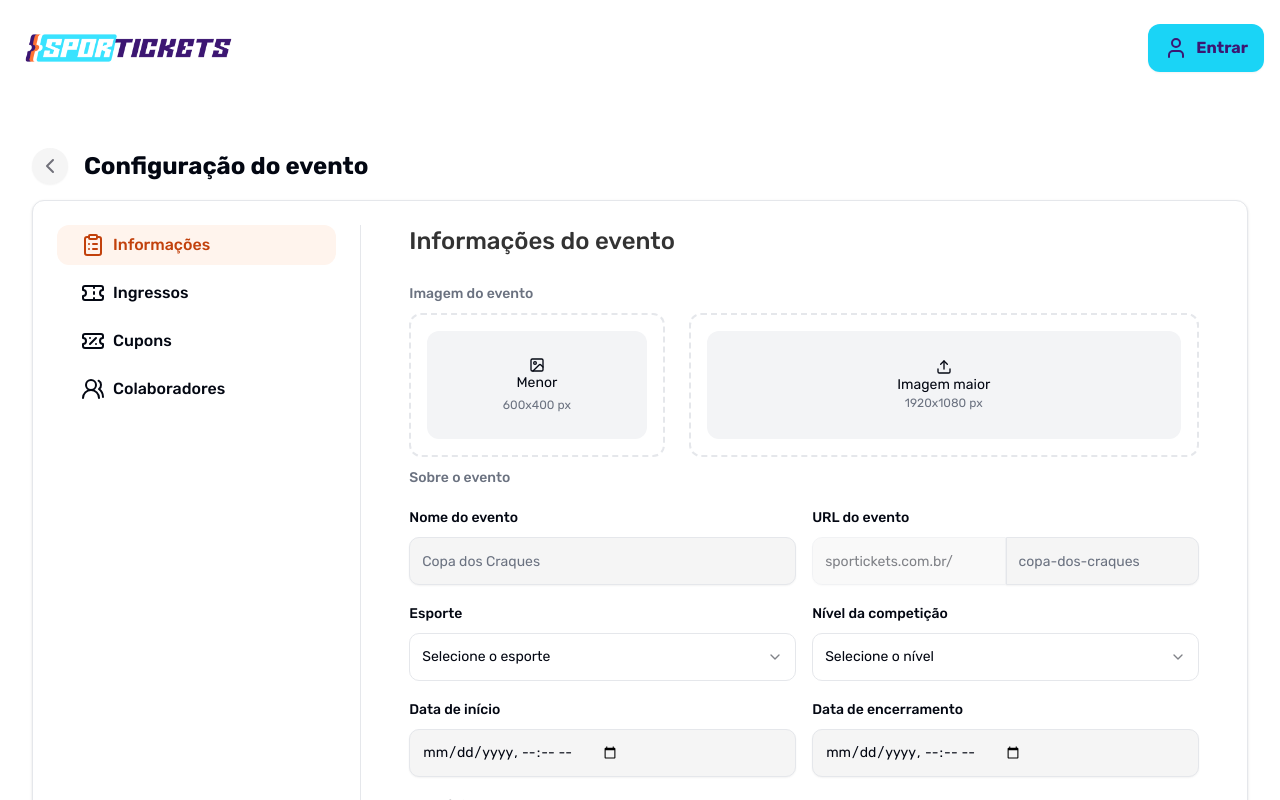
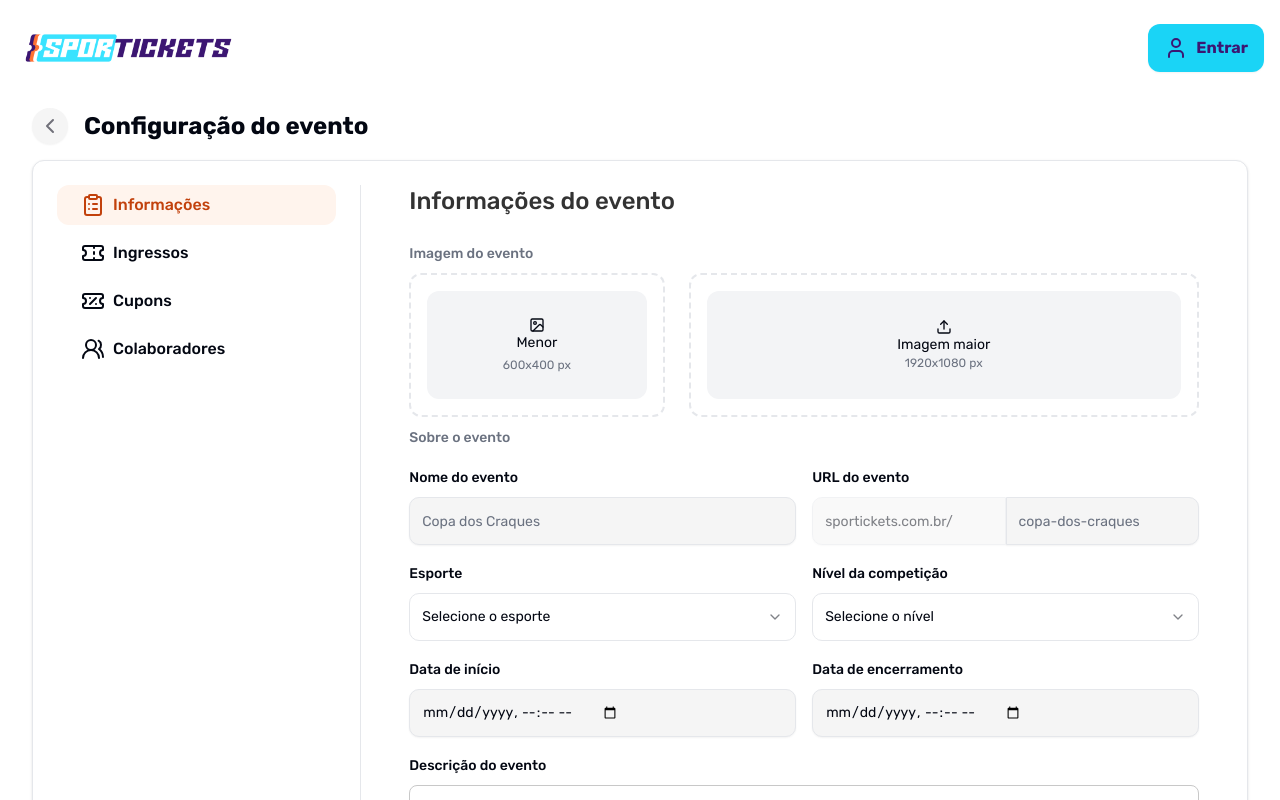
Before and after one commit to SporTickets-Repo/SporTickets-Front, a Next.js app: page /evento/criar in a window 1280 px wide. Shown: the top 800 px of the page. Built offline with nearby package versions, Linux system fonts and the light colour scheme; no server answers.

Commit message:
fix: adjust style

```diff
--- a/components/pages/profile/organizer/create-event-form.tsx
+++ b/components/pages/profile/organizer/create-event-form.tsx
@@ -89,7 +89,7 @@ export function CreateEventForm() {
   };
 
   return (
-    <div className="container max-w-7xl mx-auto py-10">
+    <div className="container max-w-7xl pb-10">
       <div className="flex items-center space-x-4 mt-2 mb-4">
         <Button
           variant="tertiary"
```
